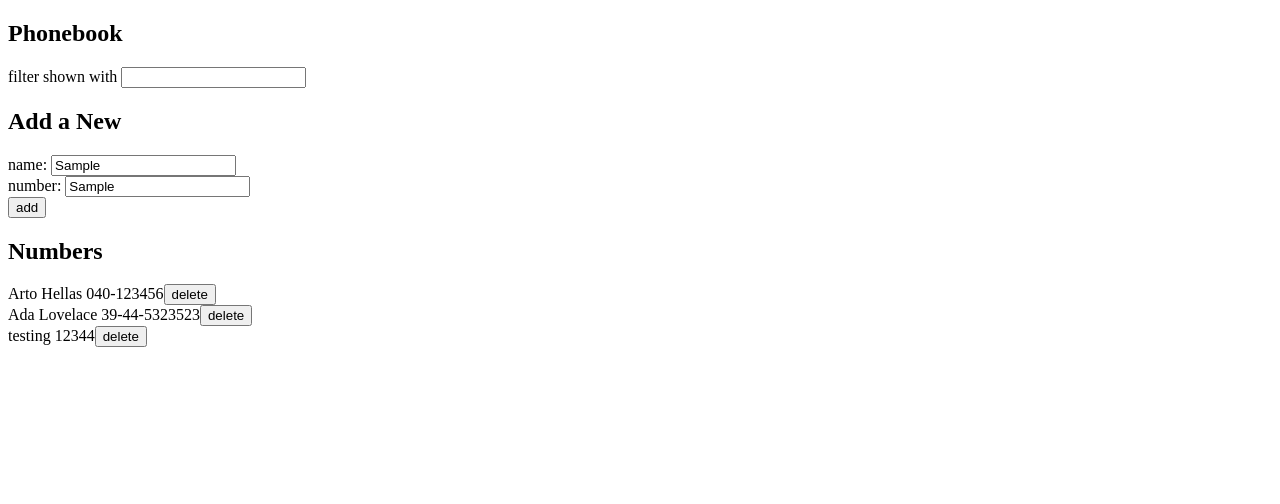
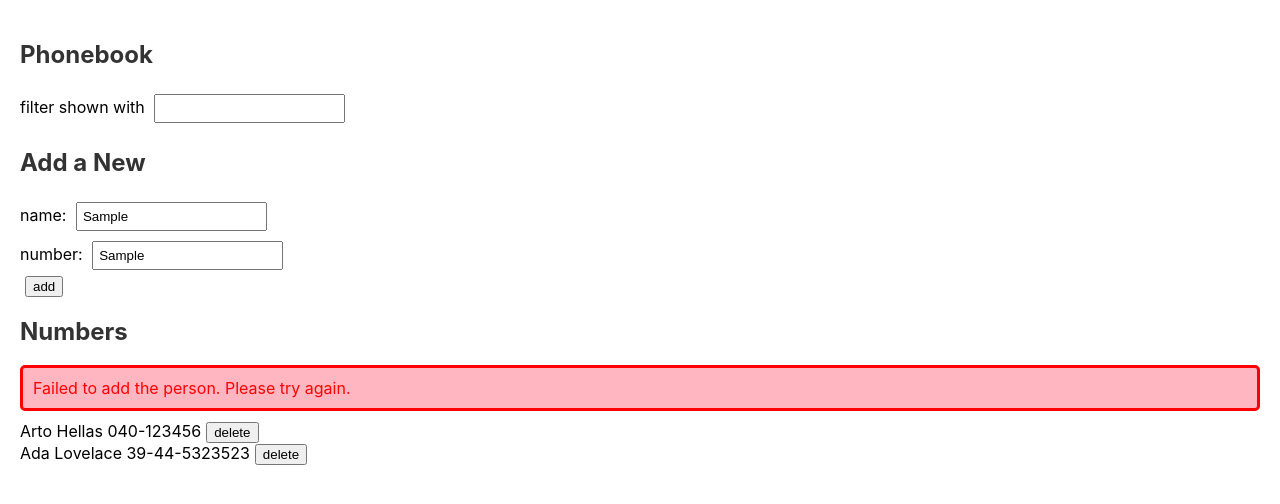
Before and after one commit to technolifts/fullstackopen, a React (Vite) app in the folder part2/part2-3/: page / in a window 1280 px wide. Both pictures are taken after typing "Sample", "Sample" into the empty fields and a click on the button "add". Shown: the top 504 px of the page. Built offline with nearby package versions, Linux system fonts and the light colour scheme; no server answers; data requests are answered from the project's data file.

Commit message:
Complete 2.16 and 2.17 and make some fixes I found to the prior challenges

```diff
--- a/part2/part2-3/db.json
+++ b/part2/part2-3/db.json
@@ -9,11 +9,6 @@
       "id": "2",
       "name": "Ada Lovelace",
       "number": "39-44-5323523"
-    },
-    {
-      "id": "0f5c",
-      "name": "testing",
-      "number": "12344"
     }
   ]
 }
--- a/part2/part2-3/src/App.jsx
+++ b/part2/part2-3/src/App.jsx
@@ -1,5 +1,19 @@
 import { useState, useEffect } from 'react'
 import noteService from './services/persons'
+import './index.css';
+
+
+const Notification = ({ message, type }) => {
+  if (message === null) {
+    return null
+  }
+
+  return (
+    <div className={type}>
+      {message}
+    </div>
+  )
+}
 
 const Filter = (props) => {
   console.log(props)
@@ -66,6 +80,7 @@ const App = () => {
   const [newName, setNewName] = useState('')
   const [newNumber, setNewNumber] = useState('')
   const [searchTerm, setSearchTerm] = useState('')
+  const [notification, setNotification] = useState({ message: null, type: 'success' })
 
   useEffect(() => {
     console.log('effect')
@@ -77,8 +92,16 @@ const App = () => {
       })
       .catch(error => {
         console.error('Error fetching persons:', error);
+        showNotification('Failed to fetch contacts from server', 'error');
       });
   }, [])
+
+  const showNotification = (message, type = 'success') => {
+    setNotification({ message, type });
+    setTimeout(() => {
+      setNotification({ message: null, type: 'success' });
+    }, 5000);
+  };
 
   // Handler for input change
   const handleNameChange = (event) => {
@@ -113,9 +136,17 @@ const App = () => {
             setNewName('');
             setNewNumber('');
             console.log(`Number updated for ${returnedPerson.name} on server`);
+            showNotification(`Updated ${returnedPerson.name}'s number successfully`);
           })
           .catch(error => {
-            alert(`Failed to update the number for ${existingPerson.name}.`);
+            // Check if the error is a 404 Not Found (resource has been deleted)
+            if (error.response && error.response.status === 404) {
+              showNotification(`Information of ${existingPerson.name} has already been removed from server`, 'error');
+              // Remove the deleted person from the state as well
+              setPersons(persons.filter(p => p.id !== existingPerson.id));
+            } else {
+              showNotification(`Failed to update the number for ${existingPerson.name}`, 'error');
+            }
             console.error('Error updating person:', error);
           });
       }
@@ -132,9 +163,10 @@ const App = () => {
         setNewName('') // Clear the input field after submission
         setNewNumber('')
         console.log("New person added to server")
+        showNotification(`Added ${returnedPerson.name} to the phonebook`);
       })
       .catch(error => {
-        alert('Failed to add the person. Please try again.');
+        showNotification('Failed to add the person. Please try again.', 'error');
         console.error('Error adding person:', error);
       });
     }
@@ -146,7 +178,7 @@ const App = () => {
 
     if (confirmDeletion) {
       noteService
-        .delete(id)
+        .deletePerson(id)
         .then(() => {
           setPersons(persons.filter(person => person.id !== id));
           console.log(`Person with id ${id} deleted from server`);
@@ -177,6 +209,7 @@ const App = () => {
       />
 
       <h2>Numbers</h2>
+      <Notification message={notification.message} type={notification.type} />
       <Persons persons={filteredPersons} onDelete={deletePerson} />
     </div>
   )
--- /dev/null
+++ b/part2/part2-3/src/index.css
@@ -0,0 +1,42 @@
+body {
+    margin: 0;
+    font-family: -apple-system, BlinkMacSystemFont, 'Segoe UI', 'Roboto', 'Oxygen',
+      'Ubuntu', 'Cantarell', 'Fira Sans', 'Droid Sans', 'Helvetica Neue',
+      sans-serif;
+    -webkit-font-smoothing: antialiased;
+    -moz-osx-font-smoothing: grayscale;
+    padding: 20px;
+  }
+
+  h2 {
+    color: #333;
+  }
+
+  .success {
+    color: green;
+    background: lightgreen;
+    font-size: 16px;
+    border-style: solid;
+    border-radius: 5px;
+    padding: 10px;
+    margin-bottom: 10px;
+  }
+
+  .error {
+    color: red;
+    background: lightpink;
+    font-size: 16px;
+    border-style: solid;
+    border-radius: 5px;
+    padding: 10px;
+    margin-bottom: 10px;
+  }
+
+  button {
+    margin-left: 5px;
+  }
+
+  input {
+    margin: 5px;
+    padding: 5px;
+  }
```
